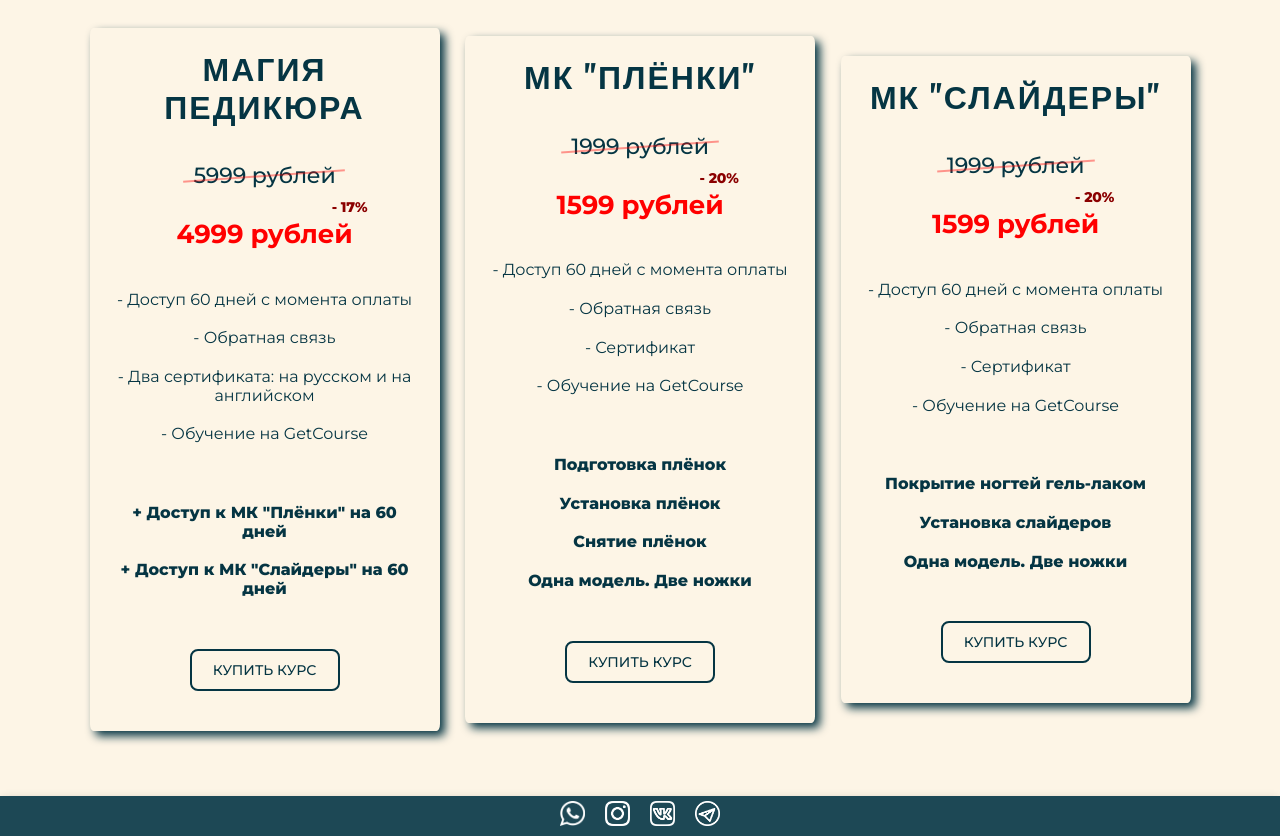
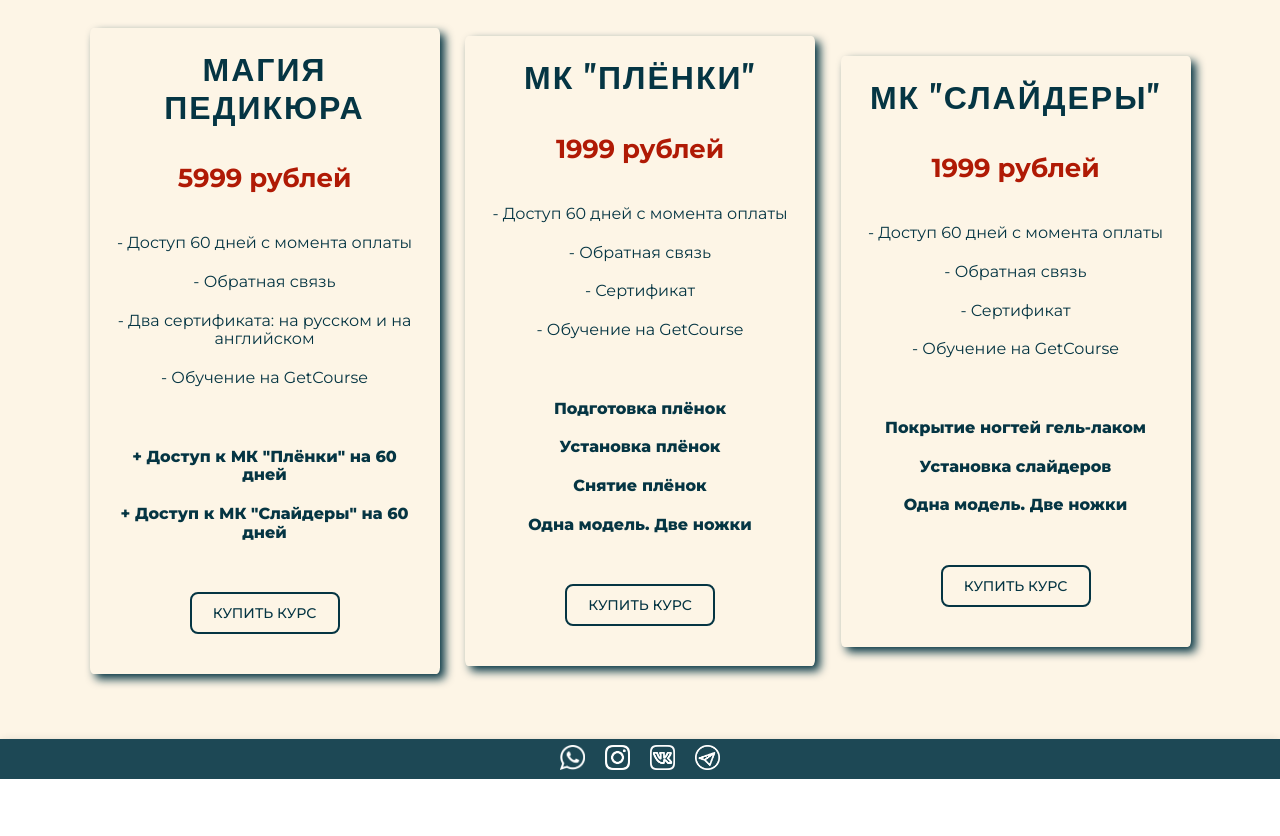
Before and after one commit to TonyFinder/Pedicure-master, a React (Create React App) app: page / in a window 1280 px wide. Shown: the part 5920-6756 px from the top of the page. After the commit the page ends 6699 px from the top, so only its background shows below. Built offline with nearby package versions, Linux system fonts and the light colour scheme.

Commit message:
Offer for the courses has been changed.

```diff
--- a/src/components/Online/Buy/Offer/Offer.module.scss
+++ b/src/components/Online/Buy/Offer/Offer.module.scss
@@ -24,13 +24,15 @@
     position: relative;
 
     //Only for sale
-    font-size: 22px;
-    //font-size: 26px;
-    font-weight: 500;
+    //font-size: 22px;
+    //font-weight: 500;
+    font-size: 26px;
+    font-weight: 700;
     margin-bottom: 20px;
+    color: #b01a05;
 
     //Only for sale
-    &::after {
+    /*&::after {
       position: absolute;
       content: '';
       left: -10px; right: -10px;
@@ -39,7 +41,7 @@
       background: red;
       height: 2px;
       transform: rotate(-4deg);
-    }
+    }*/
   }
   //Only for sale
   .sale {
--- a/src/components/Online/Buy/Offer/Offer.tsx
+++ b/src/components/Online/Buy/Offer/Offer.tsx
@@ -30,12 +30,12 @@ export const Offer: React.FC<BuyPropsType> = (
             <Typography variant={'h2'}
                         className={styles.price}>{price}</Typography>
 
-            <Typography variant={'h2'}
+            {/*<Typography variant={'h2'}
                         className={styles.sale}>{sale}
 
                 <div className={styles.saleDiscount}>{discount}</div>
 
-            </Typography>
+            </Typography>*/}
 
 
             <div className={styles.bulletBlock}>
```
